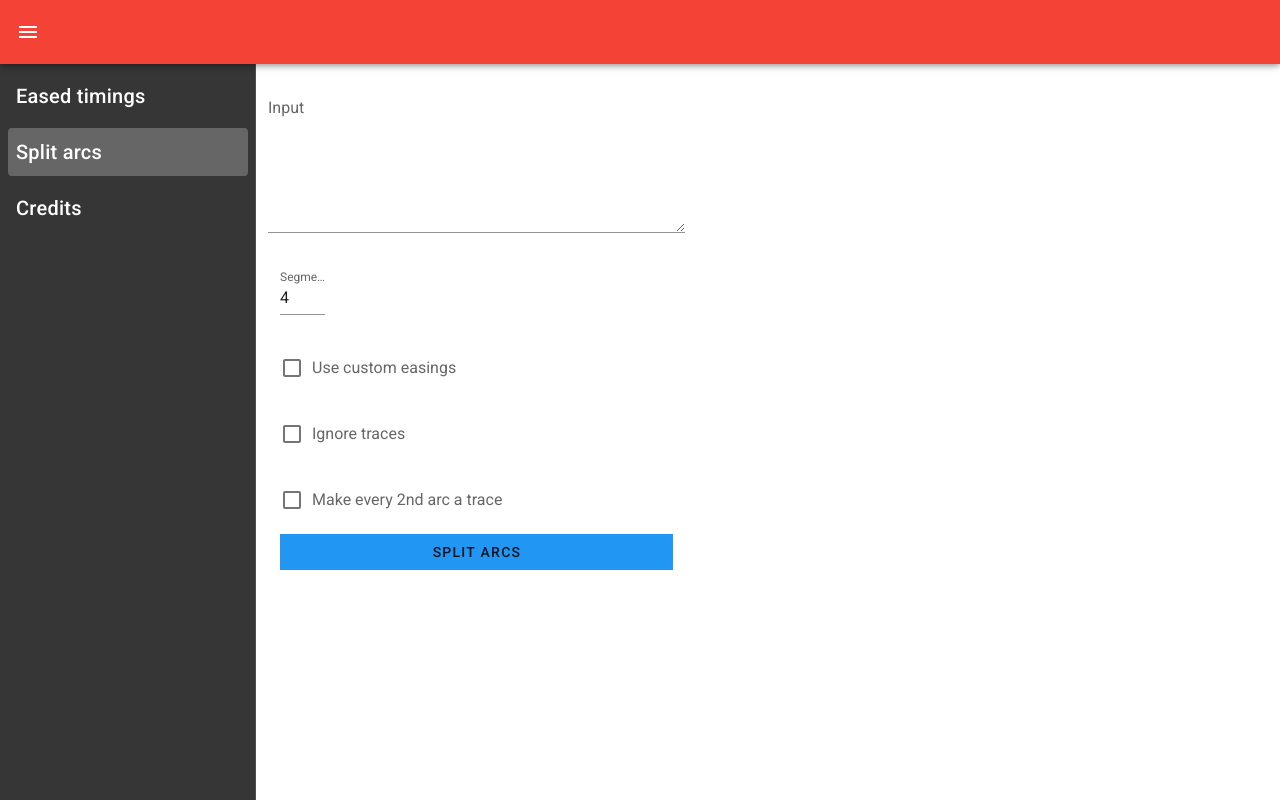
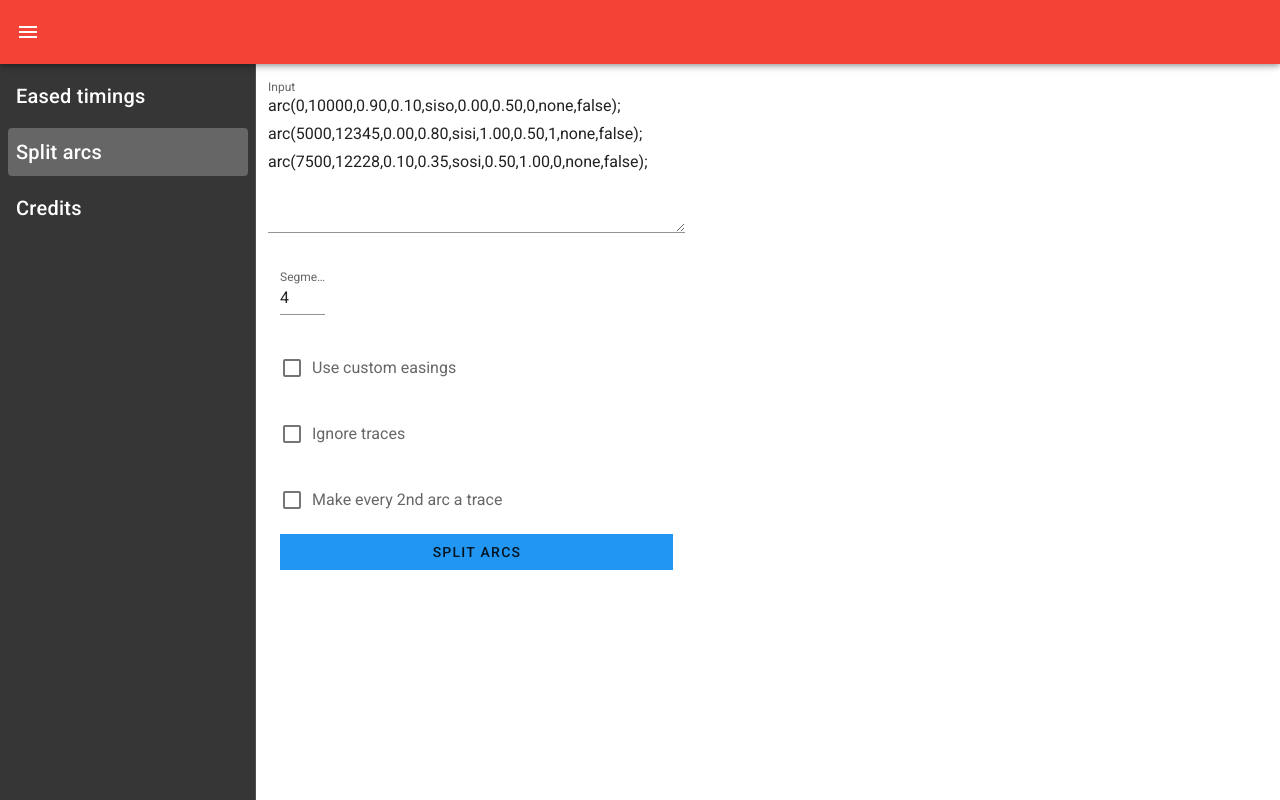
Before and after one commit to 3Teleia/arcade-tools, a Vue app: page /splitarcs in a window 1280 px wide. Built offline with nearby package versions, Linux system fonts and the light colour scheme.

Commit message:
Add default input value; fixes to better ensure empty line and preceding space removal

```diff
--- a/src/views/SplitArcs.vue
+++ b/src/views/SplitArcs.vue
@@ -102,7 +102,10 @@ export default {
     segments: 4,
     ease_type_x: "",
     ease_type_y: "",
-    input: "",
+    input:
+      "arc(0,10000,0.90,0.10,siso,0.00,0.50,0,none,false);\n" +
+      "arc(5000,12345,0.00,0.80,sisi,1.00,0.50,1,none,false);\n" +
+      "arc(7500,12228,0.10,0.35,sosi,0.50,1.00,0,none,false);",
     arcs_separated: null,
     use_additional: null,
     ignore_traces: null,
@@ -132,11 +135,16 @@ export default {
       this.resulting_list = "";
       let arcs = this.input.split("\n");
       for (let i = 0; i < arcs.length; i++) {
-        if (arcs[i]) {
+        if (arcs[i].length > 30) {
           arcs[i] = arcs[i].substring(4, arcs[i].length - 2);
           arcs[i] = arcs[i].split(","); // arcs = [[start,end,x1,x2,ease,y1,y2,colour,none,trace],[...],...];
+          while (isNaN(parseInt(arcs[i][0].charAt(0)))) {
+            arcs[i][0] = arcs[i][0].substring(1);
+            console.log(arcs[i][0]);
+          }
         } else {
           arcs.splice(i, 1);
+          i -= 1;
         }
       }
       console.log(arcs);
```
